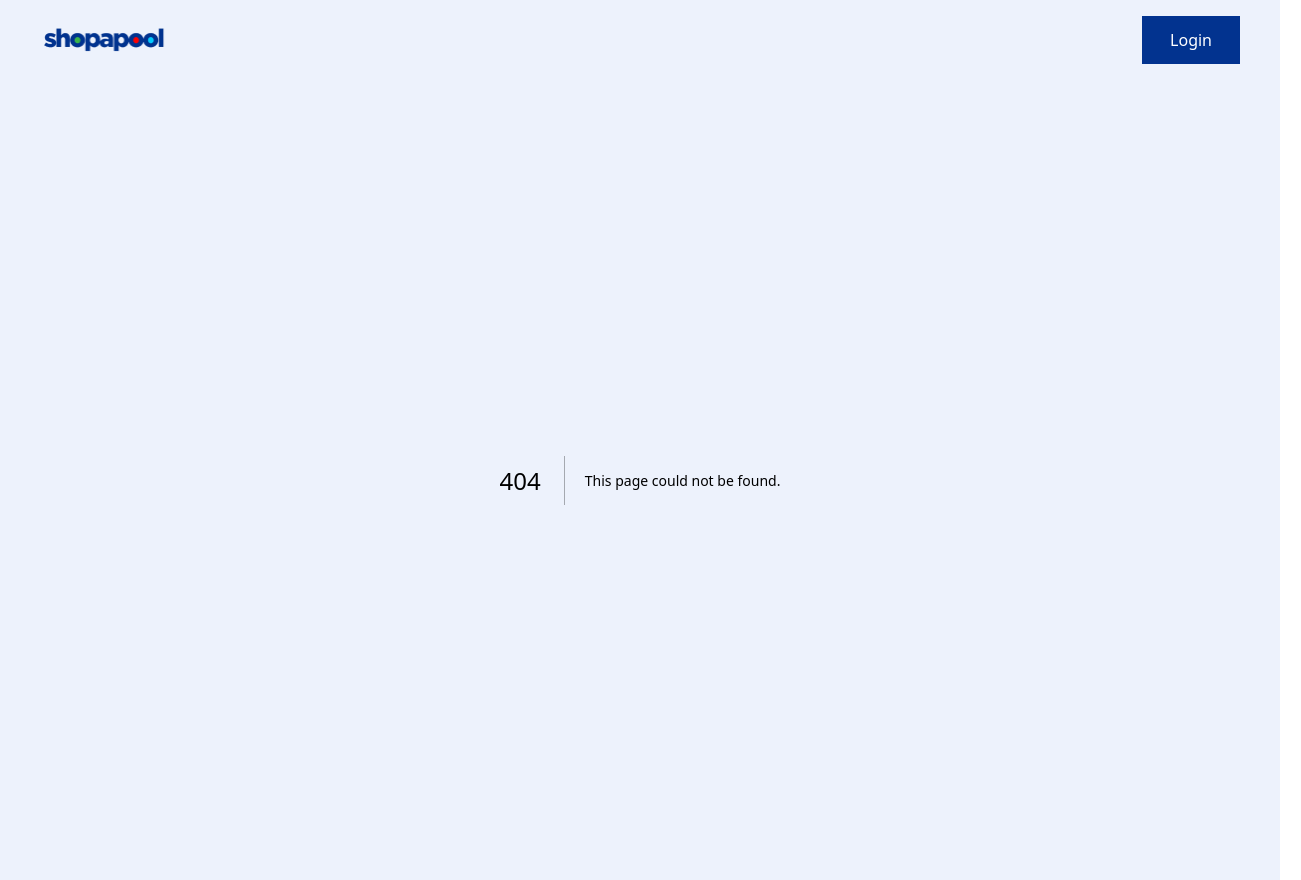
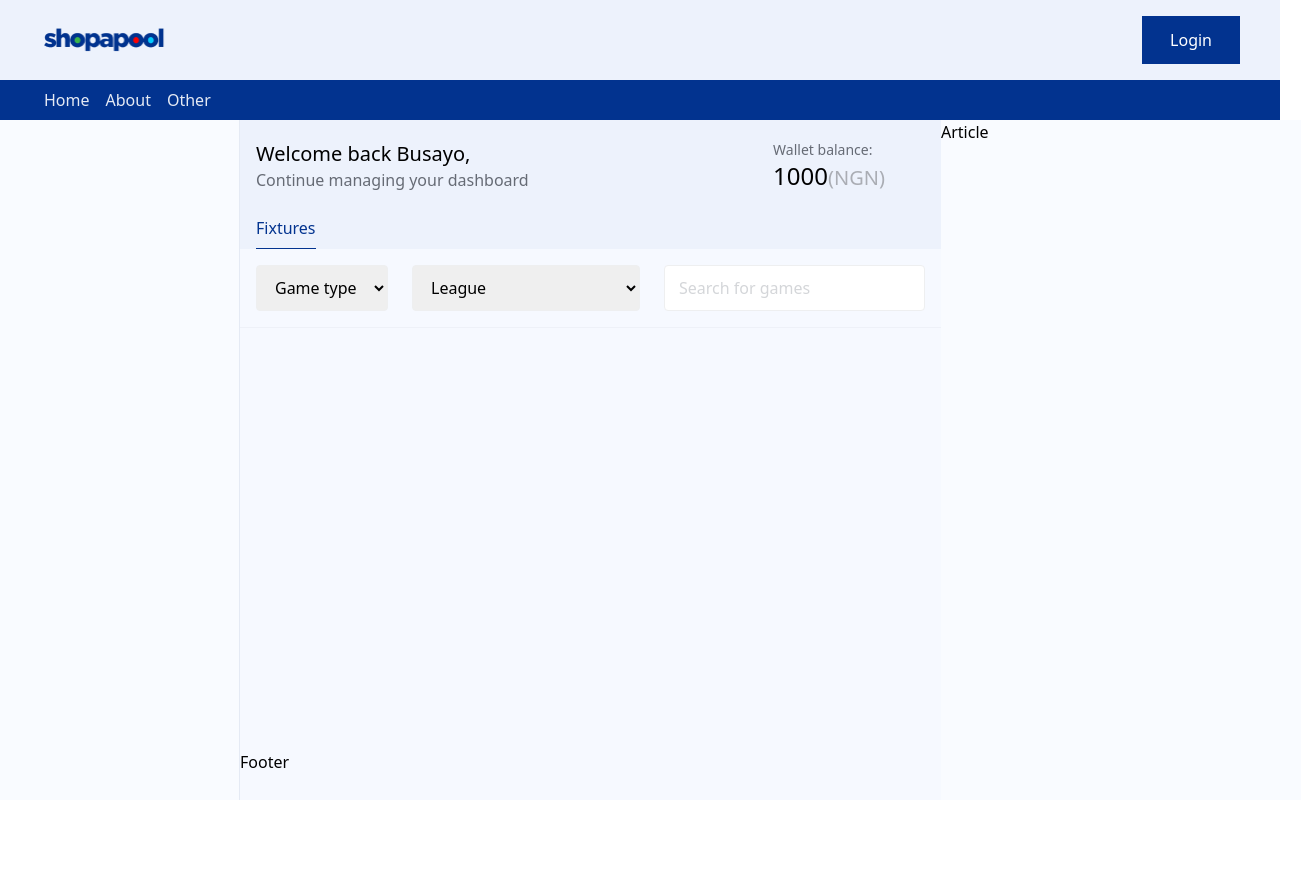
Before and after one commit to SemzyTheMan/Shoop, a Next.js app: page /dashboard in a window 1280 px wide. Before the commit this address had no page. Shown: the whole page, 1301 px wide, since content can reach past the window. After the commit the page ends 800 px from the top, so only its background shows below. Built offline with nearby package versions, Linux system fonts and the light colour scheme.

Commit message:
Completed Layouts

```diff
--- a/components/Forms/Input/Input.tsx
+++ b/components/Forms/Input/Input.tsx
@@ -72,7 +72,7 @@ export const Input = ({
       classes += "";
       return (
         <select className={[classes, className].join(" ")}>
-          <option selected={true}></option>
+          <option selected={true}>{placeholder}</option>
           {options &&
             options.map((option, index) => (
               <option
--- /dev/null
+++ b/layouts/Dashboard.module.css
@@ -0,0 +1,31 @@
+.gridContainer {
+    grid-template-columns: 240px 1fr 360px;
+    grid-template-rows: 88px 1fr 50px;
+    grid-template-areas: 'aside header article' 'aside main article' 'aside footer article';
+    height: calc(100vh -  120px)
+}
+
+.header {
+    grid-area: header;
+    @apply px-4 flex flex-row justify-between py-5
+}
+
+.aside {
+    grid-area: aside;
+    @apply border-r border-teal-100 bg-[#F9FBFF]
+}
+
+.article {
+    grid-area: article;
+    @apply bg-[#F9FBFF]
+}
+
+.main {
+    grid-area: main;
+    @apply bg-[#F6F9FF]
+}
+
+.footer {
+    grid-area: footer;
+    @apply bg-[#F6F9FF]
+}
--- /dev/null
+++ b/layouts/dashboard.tsx
@@ -0,0 +1,104 @@
+import styles from "./Dashboard.module.css";
+import Link from "next/link";
+import React from "react";
+interface LayoutProps {
+  children?: JSX.Element | JSX.Element[];
+  filters?: { filter: string; active: boolean }[];
+  action?: (filter: string) => void;
+  header: {
+    title: string;
+    subtitle?: string;
+    wallet?: number;
+  };
+}
+interface URL {
+  label: string;
+  path: string;
+}
+const urls: URL[] = [
+  { label: "Home", path: "/dashboard" },
+  { label: "About", path: "/dashboard" },
+  { label: "Other", path: "/dashboard" },
+];
+
+const NavItem = ({ label, path }: URL) => (
+  <div className={"text-teal-100"}>
+    <Link href={path}>{label}</Link>
+  </div>
+);
+const Header = () => (
+  <nav className={"flex flex-row py-2 px-11 bg-blue-500 gap-4"}>
+    {urls.map(({ label, path }, index) => (
+      <NavItem key={index} label={label} path={path} />
+    ))}
+  </nav>
+);
+
+const FilterComp = ({
+  filter,
+  action,
+  active,
+}: {
+  filter: string;
+  action: (filter: string) => void;
+  active: boolean;
+}) => (
+  <div
+    className={`min-w-[58px] py-2 border-b border-blue-500 cursor-pointer ${
+      active ? "text-blue-500" : "text-grey-300"
+    }`}
+    onClick={() => action(filter)}
+  >
+    {filter}
+  </div>
+);
+const voidFunc = (f: string) => {
+  void f;
+  return;
+};
+export const DashboardLayout = ({
+  children,
+  filters,
+  action,
+  header,
+}: LayoutProps) => {
+  return (
+    <>
+      <Header />
+      <div className={["grid", styles.gridContainer].join(" ")}>
+        <header className={styles.header}>
+          <div>
+            <h3 className={"text-xl"}>{header.title}</h3>
+            <span className={"text-teal-700"}>{header.subtitle}</span>
+          </div>
+          {header.wallet && (
+            <div className={"mr-10"}>
+              <p className={"text-teal-700 text-md"}>Wallet balance:</p>
+              <span className={"text-2xl"}>
+                {header.wallet}
+                <span className={"text-grey-100 text-xl"}>(NGN)</span>
+              </span>
+            </div>
+          )}
+        </header>
+        <aside className={styles.aside}></aside>
+        <main className={styles.main}>
+          <div className={"flex flex-row px-4 bg-[#EDF2FC]"}>
+            {filters?.length &&
+              filters?.map(({ filter, active }, index) => (
+                <FilterComp
+                  filter={filter}
+                  key={index}
+                  action={action || voidFunc}
+                  active={active}
+                />
+              ))}
+          </div>
+          {children}
+        </main>
+        <article className={styles.article}>Article</article>
+        <footer className={styles.footer}>Footer</footer>
+      </div>
+    </>
+  );
+};
--- /dev/null
+++ b/pages/dashboard/index.tsx
@@ -0,0 +1,40 @@
+import { DashboardLayout } from "../../layouts/dashboard";
+import { Input } from "../../components/Forms/Input/Input";
+const filters = [{ filter: "Fixtures", active: true }];
+const Dashboard = () => {
+  const p = { name: "Busayo" };
+  return (
+    <DashboardLayout
+      filters={filters}
+      header={{
+        title: `Welcome back ${p.name},`,
+        subtitle: "Continue managing your dashboard",
+        wallet: 1000,
+      }}
+    >
+      <div className={"flex flex-row border-b border-teal-50 gap-6 py-4 px-4"}>
+        <Input
+          type={"select"}
+          options={["NAP3"]}
+          className={"rounded min-w-[100px]"}
+          placeholder={"Game type"}
+        />
+        <Input
+          type={"select"}
+          options={["English Premier League"]}
+          className={"rounded min-w-[100px]"}
+          placeholder={"League"}
+        />
+        {/*TODO: Add search icon to input*/}
+        <Input
+          type={"search"}
+          placeholder={"Search for games"}
+          className={"rounded min-w-[200px]"}
+        />
+      </div>
+      <div></div>
+    </DashboardLayout>
+  );
+};
+
+export default Dashboard;
```
Also changed, not shown: 1 other file (tests, documents, lock files or other folders).
